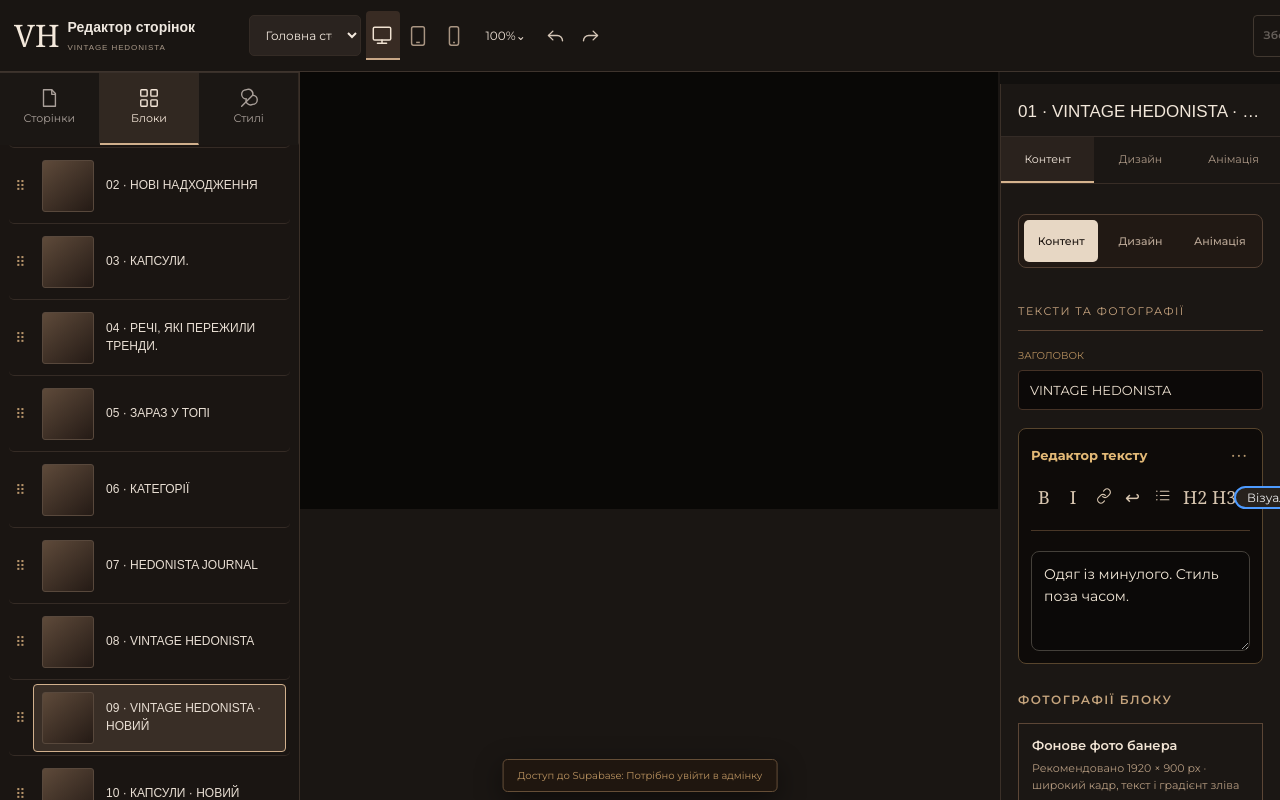
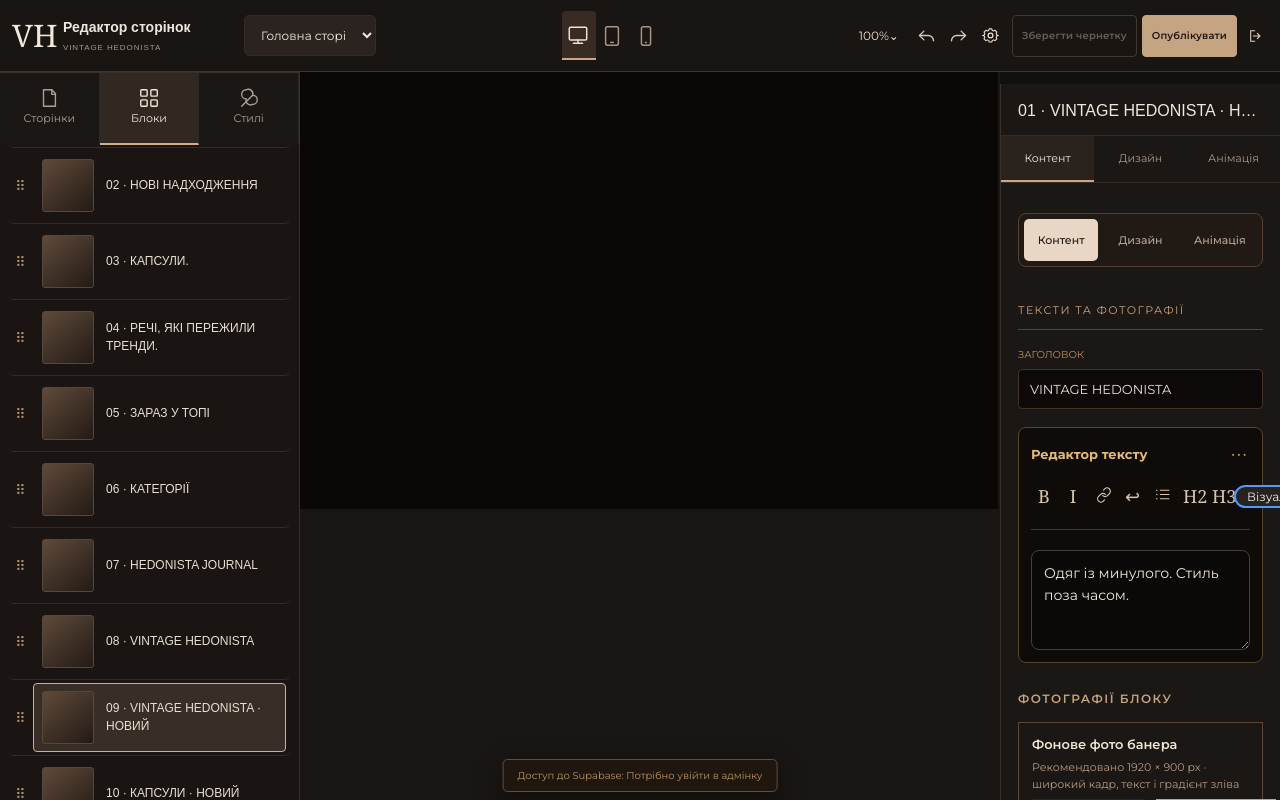
Before and after one commit to 2kscpydzjx-gif/vintage.hedonista, a plain HTML site: page admin/cms-builder.html in a window 1280 px wide. Both pictures are taken after a click on the button "Блоки". Drawn offline with nearby package versions, Linux system fonts and the light colour scheme; no server answers.

Commit message:
STEP 160: prevent publish clipping with fixed header grid, reference-sized buttons and columns

```diff
--- a/admin/cms-builder.css
+++ b/admin/cms-builder.css
@@ -640,3 +640,44 @@ main > header > .actions > button:focus-visible { outline: 2px solid #cda16a; ou
  main>header>.studio-top-controls>.studio-devices{gap:2px!important}
  main>header>.actions #save,main>header>.actions #publish{white-space:nowrap!important}
 }
+
+/* STEP 160: mockup layout proportions and prevent toolbar clipping */
+@media(min-width:1100px){
+ body>main>header{display:grid!important;grid-template-columns:46px 206px minmax(0,1fr) auto 28px!important;column-gap:10px!important;padding:0 19px!important;justify-content:stretch!important;align-items:center!important;overflow:visible!important}
+ main>header>.studio-mark{grid-column:1!important;justify-self:start!important}
+ main>header>.studio-brand-title{grid-column:2!important;min-width:0!important;flex:auto!important}
+ main>header>.studio-top-controls{grid-column:3!important;min-width:0!important;display:flex!important;justify-content:space-between!important;gap:8px!important;flex:auto!important}
+ main>header>.actions{grid-column:4!important;min-width:0!important;flex:auto!important;gap:9px!important}
+ main>header>.studio-exit{grid-column:5!important;order:unset!important;margin:0!important;padding:4px!important}
+ main>header>.actions #reset{display:none!important}
+ main>header>.studio-top-controls>.studio-page-label{flex:0 1 195px!important;max-width:195px!important;min-width:100px!important}
+ main>header>.studio-top-controls>.studio-devices{margin:0 auto!important;gap:4px!important}
+ main>header>.studio-top-controls>.studio-zoom{margin:0!important}
+ main>header>.studio-top-controls>.studio-history{padding:5px!important}
+ main>header>.studio-top-controls>.studio-icon-button{padding:5px!important}
+ .studio-icon-button svg{width:19px!important;height:19px!important;display:block!important}
+ main>header>.actions #save,main>header>.actions #publish{padding:12px 14px!important;font-size:11px!important;line-height:1.3!important}
+ body>main{grid-template-columns:310px minmax(0,1fr) 335px!important}
+ .studio-selected-title{font-size:16px!important}
+ .existing-row .existing-select{font-size:12px!important}
+ .existing-row .studio-thumb{height:53px!important}
+ .studio-inspector-tabs button.active{border-bottom-color:#c7a88a!important}
+}
+@media(min-width:1100px) and (max-width:1450px){
+ body>main>header{grid-template-columns:44px 166px minmax(0,1fr) auto 24px!important;column-gap:7px!important;padding:0 12px!important}
+ body>main{grid-template-columns:300px minmax(0,1fr) 280px!important}
+ main>header>.studio-top-controls{gap:4px!important}
+ main>header>.studio-top-controls>.studio-page-label{flex:0 1 140px!important;max-width:140px!important}
+ main>header>.studio-top-controls>.studio-devices{gap:0!important}
+ main>header>.studio-top-controls>.studio-device{min-width:32px!important;height:43px!important;padding:4px!important}
+ main>header>.studio-top-controls>.studio-history{padding:3px!important}
+ main>header>.actions{gap:5px!important}
+ main>header>.actions #save,main>header>.actions #publish{padding:10px 9px!important;font-size:10px!important}
+}
+@media(min-width:1100px) and (max-width:1240px){
+ body>main>header{grid-template-columns:40px 125px minmax(0,1fr) auto 20px!important}
+ main>header>.studio-brand-title{font-size:12px!important}
+ main>header>.studio-top-controls>.studio-page-label{max-width:110px!important}
+ main>header>.studio-top-controls>.studio-icon-button{display:none!important}
+ main>header>.actions #save,main>header>.actions #publish{font-size:9px!important;padding:9px 6px!important}
+}
```
